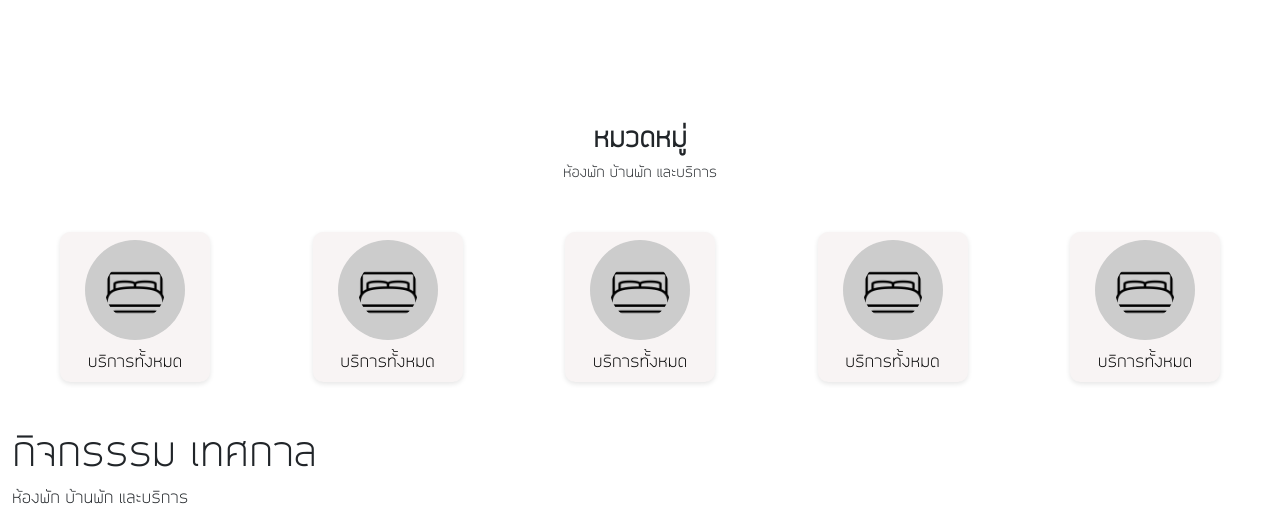
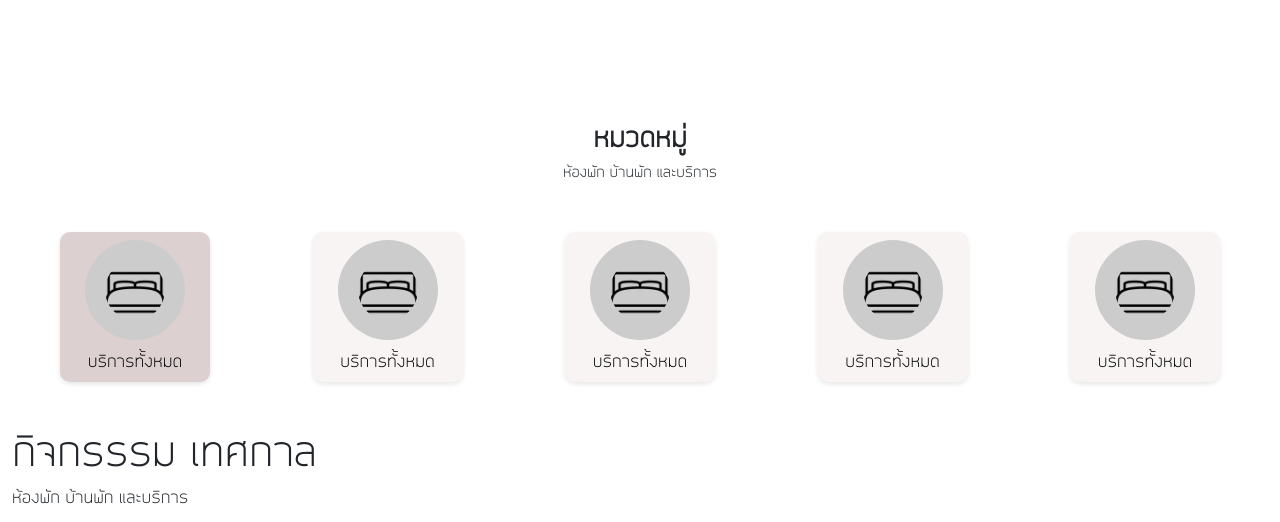
Before and after one commit to Khanchit202/git-baanbuadoi-project, a PHP site: page / in a window 1280 px wide, with the pointer over the restyled element. Shown: the part 957-1479 px from the top of the page. Run offline with PHP 8.4, Linux system fonts and the light colour scheme; some libraries are stand-ins or nearby versions.

Commit message:
แก้ไขสี menu button

```diff
--- a/button.css
+++ b/button.css
@@ -12,7 +12,9 @@
     box-shadow: 0 2px 5px rgba(0, 0, 0, 0.1); /* Light shadow for a subtle effect */
     cursor: pointer; /* Change cursor to pointer when hovering over the button */
 }
-
+.button:hover{
+    background-color: #ddd0d0; /* Light pink background */
+}
 .button img {
     background-color: #ccc;
     border-radius: 50%; /* Circular background */
```
